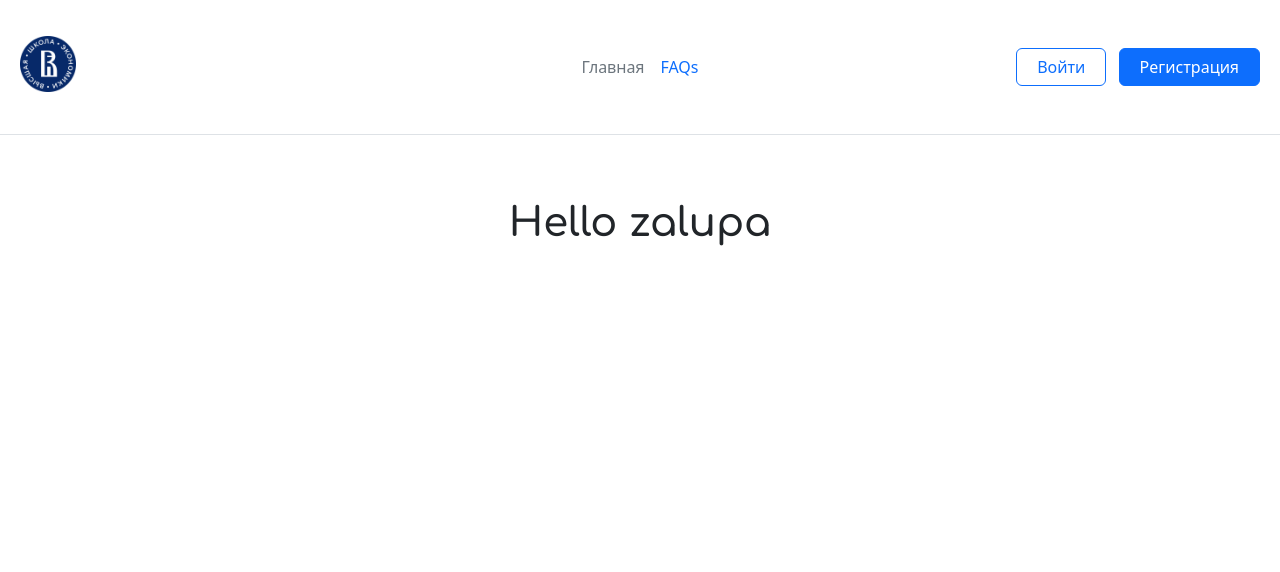
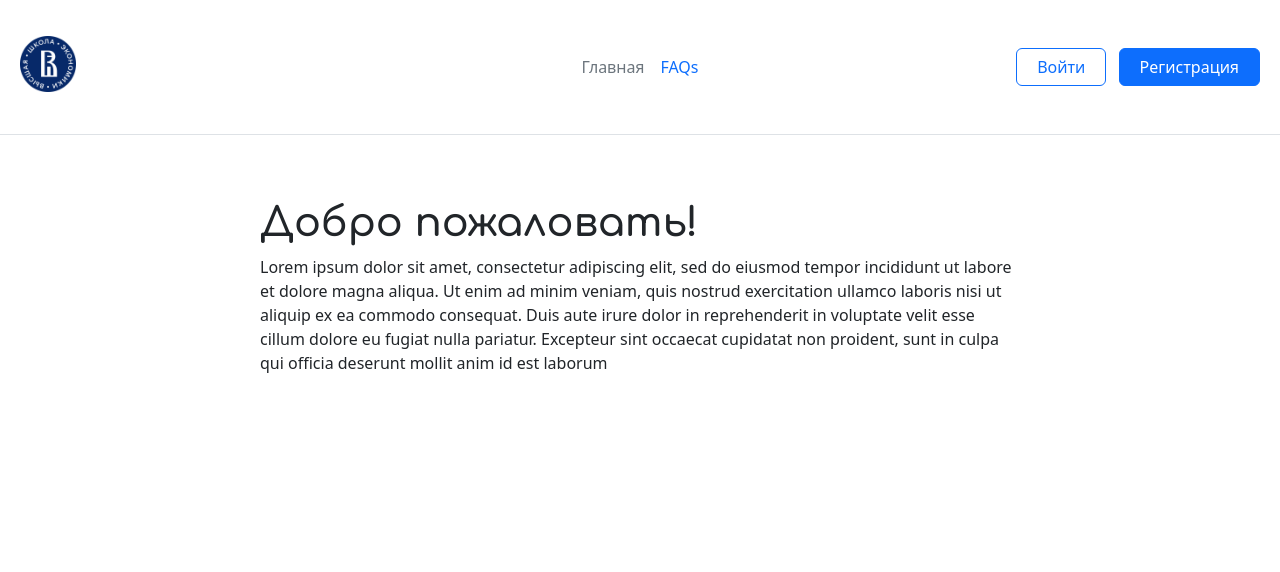
Before and after one commit to cdxy1/course-picker-flask, a Flask app: page / in a window 1280 px wide. Shown: the top 572 px of the page. Run offline with Flask 3, Linux system fonts and the light colour scheme.

Commit message:
Add text to index.html

```diff
--- a/app/templates/main/index.html
+++ b/app/templates/main/index.html
@@ -3,5 +3,10 @@
 {% block title %} Главная страница {% endblock %}
 
 {% block body %}
-    <h1> Hello zalupa</h1>
+    <h1> Добро пожаловать!</h1>
+    <p>Lorem ipsum dolor sit amet, consectetur adipiscing elit, sed do eiusmod tempor incididunt ut labore et dolore
+        magna aliqua. Ut enim ad minim veniam, quis nostrud exercitation ullamco laboris nisi ut aliquip ex ea commodo
+        consequat. Duis aute irure dolor in reprehenderit in voluptate velit esse cillum dolore eu fugiat nulla
+        pariatur. Excepteur sint occaecat cupidatat non proident, sunt in culpa qui officia deserunt mollit anim id est
+        laborum</p>
 {% endblock %}
```
